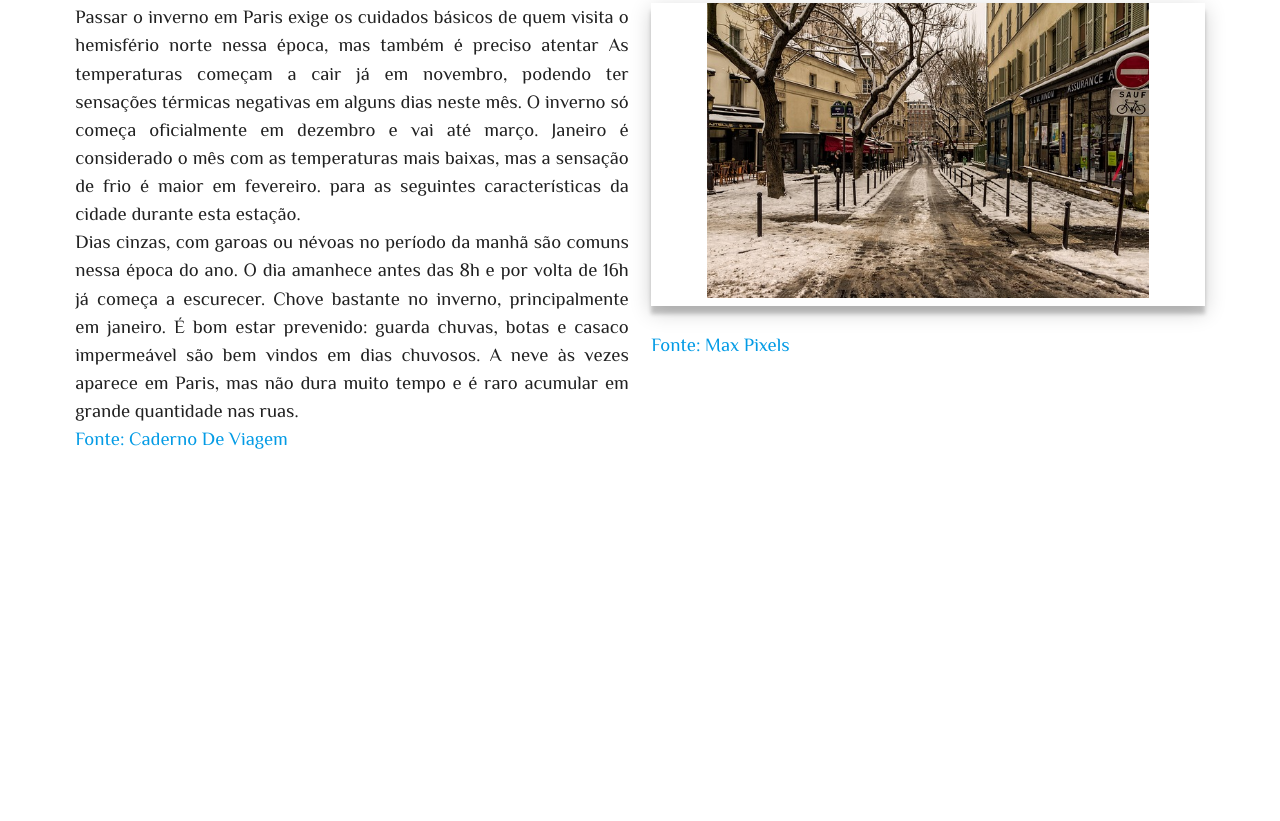
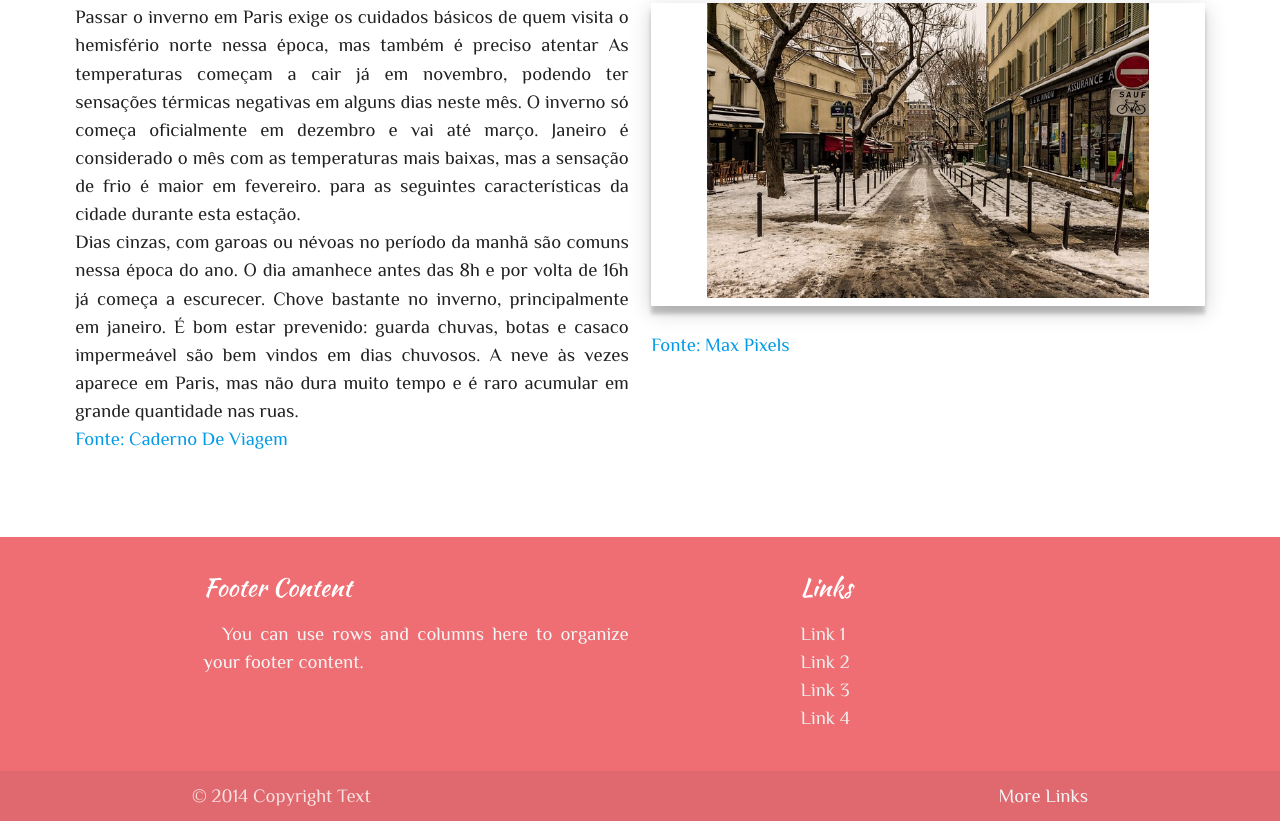
Before and after one commit to wukimmy/Paris, a plain HTML site: page template/quandoVisitar.html in a window 1280 px wide. Shown: the part 1581-2402 px from the top of the page. Before the commit the page ends 2118 px from the top, so only its background shows below. Drawn offline with Linux system fonts and the light colour scheme.

Commit message:
add footer

```diff
--- a/template/quandoVisitar.html
+++ b/template/quandoVisitar.html
@@ -137,6 +137,41 @@
 
         </div>
     </div>
+    <footer class="page-footer">
+            <div class="container">
+                <div class="row">
+                    <div class="col l6 s12">
+                        <h5 class="white-text">Footer Content</h5>
+                        <p class="grey-text text-lighten-4">You can use rows and columns here to organize your footer content.</p>
+                    </div>
+                    <div class="col l4 offset-l2 s12">
+                        <h5 class="white-text">Links</h5>
+                        <ul>
+                            <li>
+                                <a class="grey-text text-lighten-3" href="#!">Link 1</a>
+                            </li>
+                            <li>
+                                <a class="grey-text text-lighten-3" href="#!">Link 2</a>
+                            </li>
+                            <li>
+                                <a class="grey-text text-lighten-3" href="#!">Link 3</a>
+                            </li>
+                            <li>
+                                <a class="grey-text text-lighten-3" href="#!">Link 4</a>
+                            </li>
+                        </ul>
+                    </div>
+                </div>
+            </div>
+            <div class="footer-copyright">
+                <div class="container">
+                    © 2014 Copyright Text
+                    <a class="grey-text text-lighten-4 right" href="#!">More Links</a>
+                </div>
+            </div>
+        </footer>
+        <script src="../static/js/jquery-3.3.1.min.js"></script>
+        <script type="text/javascript" src="../static/js/materialize.js"></script>
 </body>
 
 </html>
```
